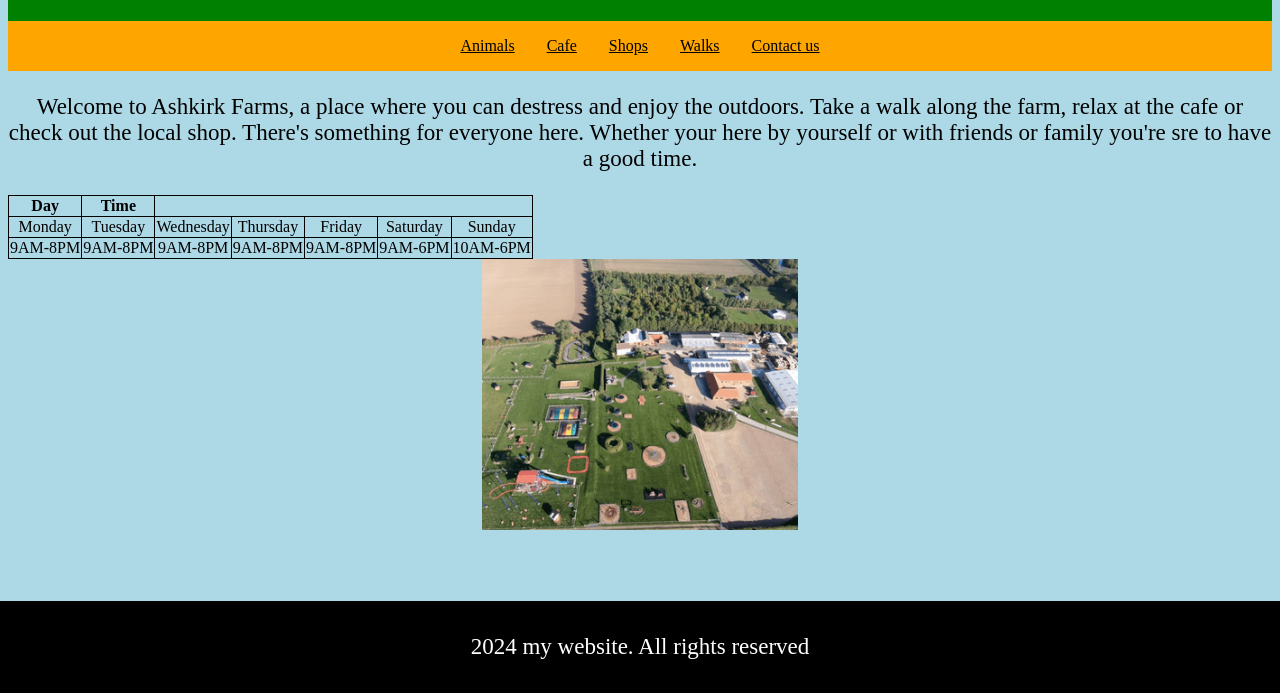
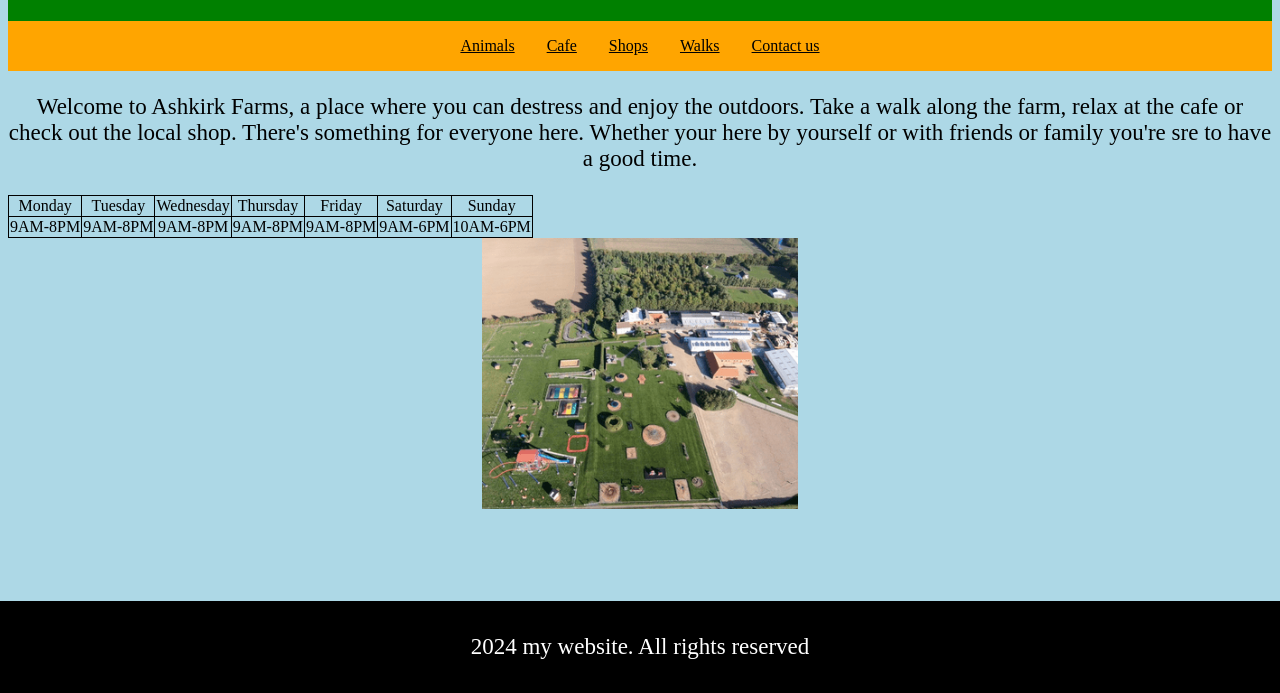
Before and after one commit to Dub6785/Farm, a plain HTML site: page index.html in a window 1280 px wide. Shown: the part 107-800 px from the top of the page. Drawn offline with Linux system fonts and the light colour scheme.

Commit message:
Update index.html

```diff
--- a/index.html
+++ b/index.html
@@ -43,10 +43,6 @@ href="css/main.css">
 
 <Table>
  <tr>
-  <th>Day</th>
-  <th>Time</th>
- </tr>
- <tr>
   <td>Monday</td>
   <td>Tuesday</td>
   <td>Wednesday</td>
```
